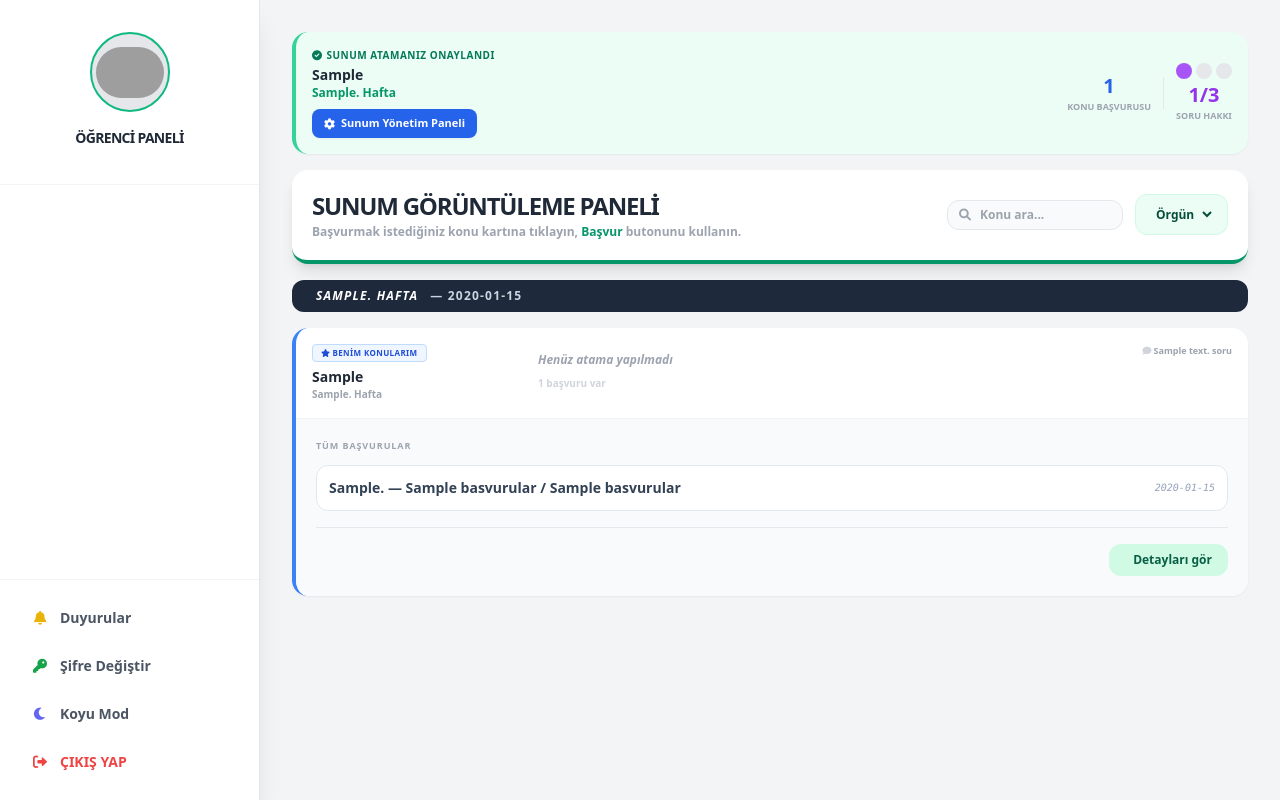
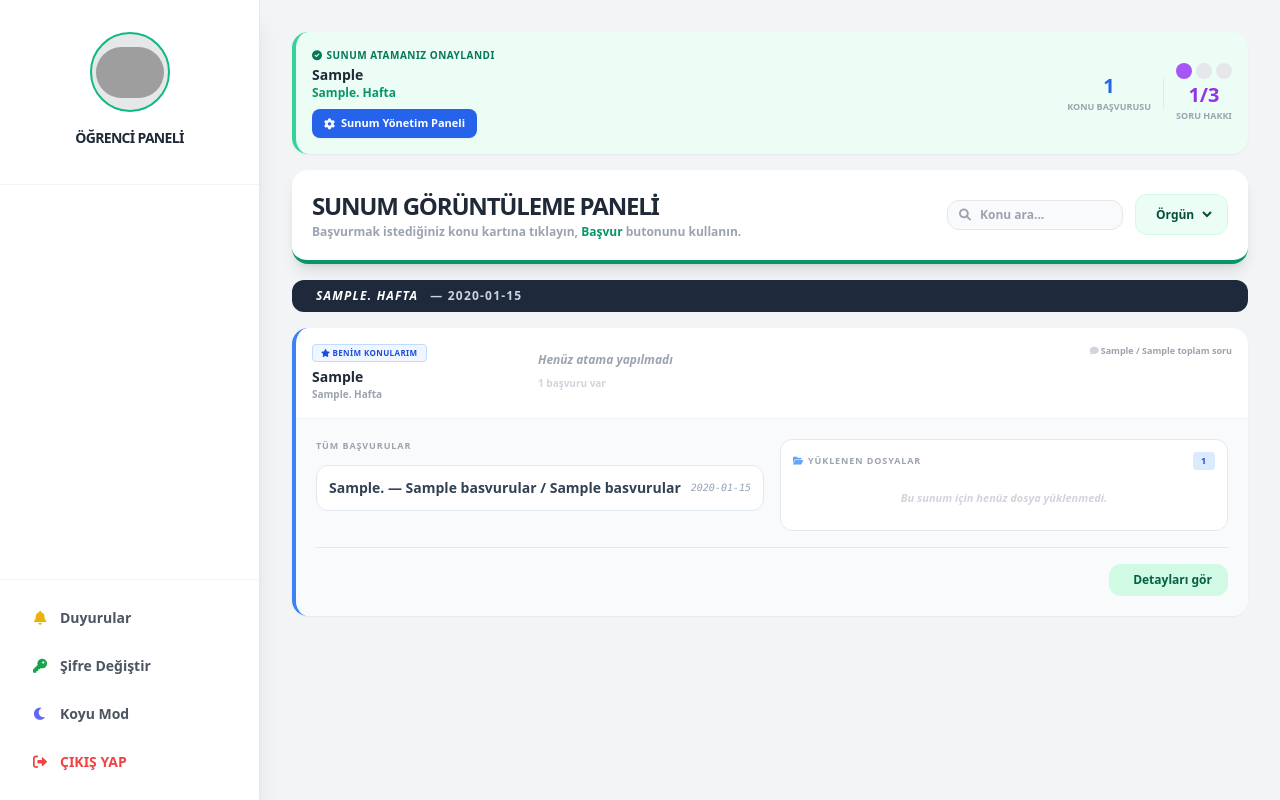
Before and after one commit to Canzgn/SunumListesi, a Flask app: template templates/student/student_panel.html in a window 1280 px wide, after a click that opens the changed part. Run offline with Flask 3, Linux system fonts and the light colour scheme; the template is opened without the code that fills it: most values are stand-ins (such as "Sample title", 1, 10 or a date in 2020); data that the repository does not hold is empty; parts of the project's set-up code (start-up, migrations or seed data) failed here and were passed over; some libraries are stand-ins or nearby versions; grey boxes are pictures that could not be loaded.

Commit message:
fix(sunum): tüm panellere dosya entegrasyonu + soru sayım tutarlılığı
- helpers.build_schedule_data: SoruOzet (toplam/sunan/hakem/tam onay) + Dosyalar listesi
- shared/_sunum_dosyalari.html: ortak indirme partial'ı
- admin_panel + hoca_sunum_panel + student_panel: detay açılır kısmında dosyalar grid'i
- soru sayısı her panelde 'X tam onay / Y toplam' formatında tutarlı
- student_sunum_yonetim: demo placeholder genişletildi (HTML/video/kaynak)
- student.dosya_indir: login_required (tüm rollerden erişim)

```diff
--- a/app/blueprints/student.py
+++ b/app/blueprints/student.py
@@ -10,7 +10,7 @@ import os
 import uuid
 
 from db_manager import get_db_connection
-from app.decorators import student_required
+from app.decorators import student_required, login_required
 from app.utils import allowed_file, basvuru_acik_mi
 from app.helpers import build_schedule_data
 
@@ -574,9 +574,10 @@ def student_sunum_dosya_sil(dosya_id):
 
 
 @student_bp.route('/sunum/dosya/<int:dosya_id>/indir')
-@student_required
+@login_required
 def student_sunum_dosya_indir(dosya_id):
-    """Auth check sonrası dosyayı indirir (local: stream, supabase: signed URL'e redirect)."""
+    """Auth check sonrası dosyayı indirir (local: stream, supabase: signed URL'e redirect).
+    Tüm girilmiş rollerden erişilebilir (öğrenci, hoca, admin, kontrolcü)."""
     from app.services.storage import get_storage, StorageError
     conn = get_db_connection()
     cursor = conn.cursor()
--- /dev/null
+++ b/templates/shared/_sunum_dosyalari.html
@@ -0,0 +1,51 @@
+{# ===== Yüklenen Sunum Dosyaları Partial =====
+   Beklenen değişkenler:
+     dosyalar     : list of {DosyaID, DosyaTipi, DosyaAdi, DosyaBoyutu,
+                              YuklemeTarihi, Aciklama, YukleyenNo, YukleyenAd}
+     compact      : (opsiyonel, default False) — daha sıkı görünüm
+================================================ #}
+{% set _compact = compact|default(false) %}
+<div class="bg-white rounded-xl border border-gray-200 p-3">
+    <p class="text-[9px] font-black text-gray-400 uppercase tracking-widest mb-2 flex items-center justify-between">
+        <span><i class="fa-solid fa-folder-open text-blue-400 mr-1"></i>Yüklenen Dosyalar</span>
+        <span class="bg-blue-100 text-blue-700 text-[9px] font-black px-2 py-0.5 rounded">{{ dosyalar|length }}</span>
+    </p>
+    {% if dosyalar %}
+    <div class="space-y-1.5">
+        {% for d in dosyalar %}
+        {% if d.DosyaTipi == 'sunum' %}
+            {% set tip_cls = 'bg-blue-100 text-blue-700' %}
+        {% elif d.DosyaTipi == 'demo' %}
+            {% set tip_cls = 'bg-purple-100 text-purple-700' %}
+        {% elif d.DosyaTipi == 'kaynak' %}
+            {% set tip_cls = 'bg-amber-100 text-amber-700' %}
+        {% else %}
+            {% set tip_cls = 'bg-gray-100 text-gray-700' %}
+        {% endif %}
+        <div class="flex items-center justify-between gap-2 p-2 rounded-lg border border-gray-100 bg-slate-50 hover:bg-white transition">
+            <div class="flex items-center gap-2 min-w-0 flex-1">
+                <span class="shrink-0 text-[9px] font-black uppercase px-1.5 py-0.5 rounded {{ tip_cls }}">{{ d.DosyaTipi }}</span>
+                <div class="min-w-0 flex-1">
+                    <p class="text-xs font-black text-gray-800 truncate">{{ d.DosyaAdi }}</p>
+                    {% if not _compact %}
+                    <p class="text-[10px] text-gray-400 font-bold flex flex-wrap gap-2">
+                        {% if d.YuklemeTarihi %}<span><i class="fa-regular fa-clock"></i> {{ d.YuklemeTarihi.strftime('%d.%m.%Y %H:%M') }}</span>{% endif %}
+                        {% if d.DosyaBoyutu %}<span>{{ (d.DosyaBoyutu / 1024 / 1024) | round(2) }} MB</span>{% endif %}
+                        {% if d.YukleyenNo %}<span><i class="fa-solid fa-user"></i> {{ d.YukleyenNo }}{% if d.YukleyenAd %} — {{ d.YukleyenAd }}{% endif %}</span>{% endif %}
+                    </p>
+                    {% if d.Aciklama %}<p class="text-[10px] text-gray-500 italic mt-0.5">{{ d.Aciklama }}</p>{% endif %}
+                    {% endif %}
+                </div>
+            </div>
+            <a href="{{ url_for('student.student_sunum_dosya_indir', dosya_id=d.DosyaID) }}"
+               class="shrink-0 bg-blue-100 hover:bg-blue-600 hover:text-white text-blue-700 text-xs font-black px-2.5 py-1.5 rounded-lg transition"
+               title="İndir / Görüntüle">
+                <i class="fa-solid fa-download"></i>
+            </a>
+        </div>
+        {% endfor %}
+    </div>
+    {% else %}
+    <p class="text-[11px] text-gray-300 italic font-bold text-center py-3">Bu sunum için henüz dosya yüklenmedi.</p>
+    {% endif %}
+</div>
--- a/templates/student/student_panel.html
+++ b/templates/student/student_panel.html
@@ -172,15 +172,17 @@
                     <i class="fa-solid fa-check mr-1"></i>Soru Hakkı
                 </span>
                 {% endif %}
-                {# Kaç soru sorulmuş #}
-                <span class="text-[9px] font-black text-gray-400 text-center">
-                    <i class="fa-solid fa-comment text-gray-300 mr-0.5"></i>{{ sunum.SoruSayisi }} soru
+                {# Kaç soru tam onaylı / toplam #}
+                <span class="text-[9px] font-black text-gray-400 text-center" title="Tam onay (sunan + hakem) / toplam başvuru">
+                    <i class="fa-solid fa-comment text-gray-300 mr-0.5"></i>{{ sunum.SoruOzet.tam_onayli }} / {{ sunum.SoruOzet.toplam }} soru
                 </span>
             </div>
         </div>
 
         {# Başvuru detayları (expandable) #}
         <div id="detay-{{ sunum.SunumID }}" class="hidden border-t border-gray-100 bg-slate-50 p-5">
+            <div class="grid grid-cols-1 lg:grid-cols-2 gap-4">
+                <div>
                     <p class="text-[9px] font-black text-gray-400 uppercase tracking-widest mb-3">Tüm Başvurular</p>
                     <div class="space-y-2">
                         {% for b in sunum.Basvurular %}
@@ -201,6 +203,13 @@
                         {% if not sunum.Basvurular %}
                         <p class="text-center text-gray-400 italic text-xs py-4">Henüz başvuru yok — İlk siz olun!</p>
                         {% endif %}
+                    </div>
+                </div>
+                <div>
+                    {% with dosyalar = sunum.Dosyalar %}
+                    {% include 'shared/_sunum_dosyalari.html' %}
+                    {% endwith %}
+                </div>
             </div>
             <div class="mt-4 pt-4 border-t border-gray-200 flex justify-end">
                 <a href="/student/topic/{{ sunum.SunumID }}" class="inline-flex items-center gap-2 bg-emerald-100 text-emerald-800 hover:bg-emerald-200 px-4 py-2 rounded-xl font-black text-xs transition">
--- a/templates/student/student_sunum_yonetim.html
+++ b/templates/student/student_sunum_yonetim.html
@@ -57,7 +57,7 @@
                     <select name="dosya_tipi" required
                             class="w-full px-3 py-2 border-2 border-gray-200 rounded-xl font-bold text-sm outline-none focus:border-blue-400 bg-gray-50">
                         <option value="sunum">Sunum (PPT/PDF)</option>
-                        <option value="demo">Demo (Video / Kaynak Kod)</option>
+                        <option value="demo">Demo (her türlü dosya: video, HTML, kaynak kod, vb.)</option>
                         <option value="kaynak">Kaynak / Ek Materyal</option>
                     </select>
                 </div>
@@ -71,7 +71,7 @@
                 </div>
                 <div>
                     <label class="block text-xs font-black text-gray-500 uppercase tracking-wider mb-1.5">Açıklama <span class="text-gray-300">(opsiyonel)</span></label>
-                    <input type="text" name="aciklama" maxlength="200" placeholder="Örn: Demo videosu — 5dk"
+                    <input type="text" name="aciklama" maxlength="200" placeholder="Örn: HTML demo · v2 · ek notlar"
                            class="w-full px-3 py-2 border-2 border-gray-200 rounded-xl font-bold text-sm outline-none focus:border-blue-400 bg-gray-50">
                 </div>
                 <button type="submit" class="w-full bg-blue-600 hover:bg-blue-700 text-white py-2.5 rounded-xl font-black text-sm transition shadow-md">
```
Also changed, not shown: app/helpers.py (+31 -4 lines), templates/admin/admin_panel.html (+13 -1 lines), templates/hoca/hoca_sunum_panel.html (+11 -1 lines). Lines whose indentation alone changed are shown as unchanged.
